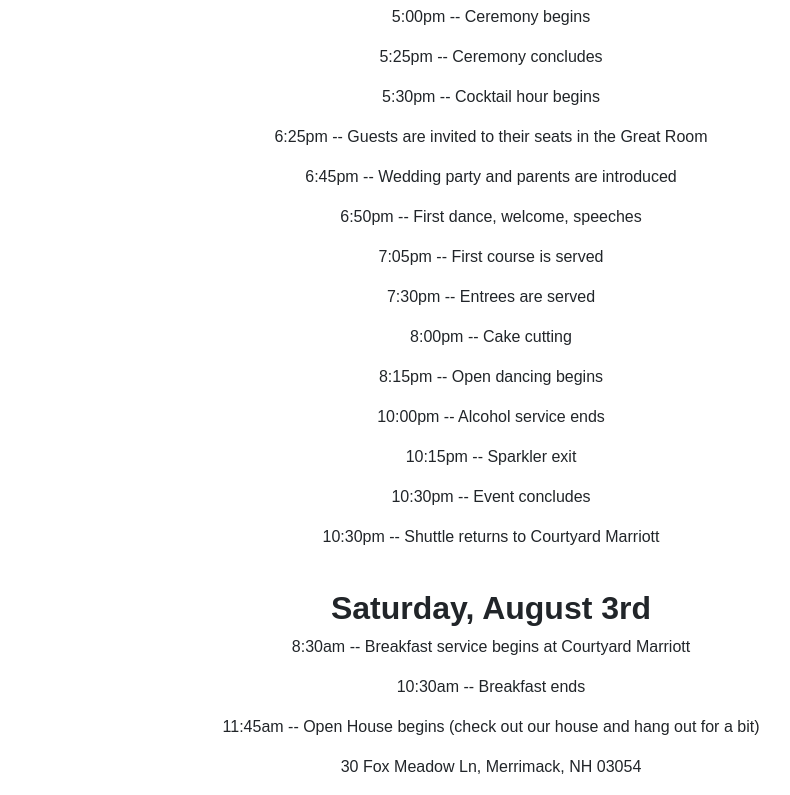
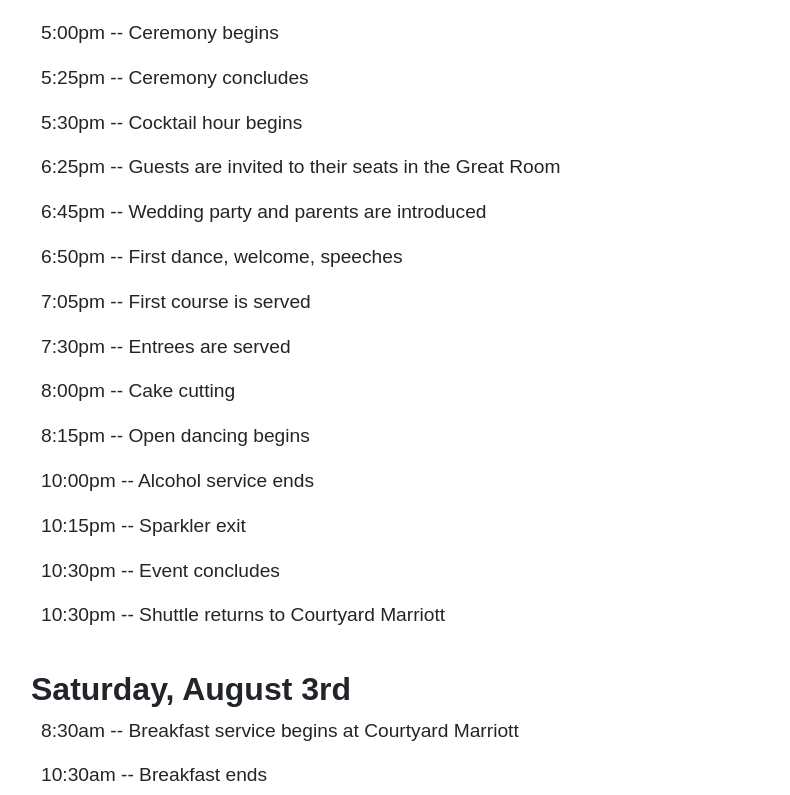
Before and after one commit to ellisriedel/ellisriedel.github.io, a plain HTML site: page index.html in a window 1280 px wide. Shown: the part 1505-2300 px from the top of the page, without its empty margins (149-939 px from the left). Drawn offline with Linux system fonts and the light colour scheme.

Commit message:
CSS update for wedding schedule

```diff
--- a/css/stylish-portfolio.css
+++ b/css/stylish-portfolio.css
@@ -266,7 +266,7 @@ h6 {
   }
 }
 
-#rsvp {
+/*#rsvp {
   background: url("../img/lb-banner.jpg");
   background-size: cover;
 }
@@ -283,6 +283,22 @@ h6 {
   font-size: 2rem;
   margin-top: 20px;
   text-shadow: 1px 1px 3px black;
+}*/
+
+#schedule p {
+  text-align: left;
+  padding-left: 10px;
+  font-size: 1.2rem;
+}
+
+#schedule h2 {
+  text-align: left;
+}
+
+.addy {
+  text-align: left;
+  margin-left: 50px;
+  font-style: italic;
 }
 
 .sub-details {
```
